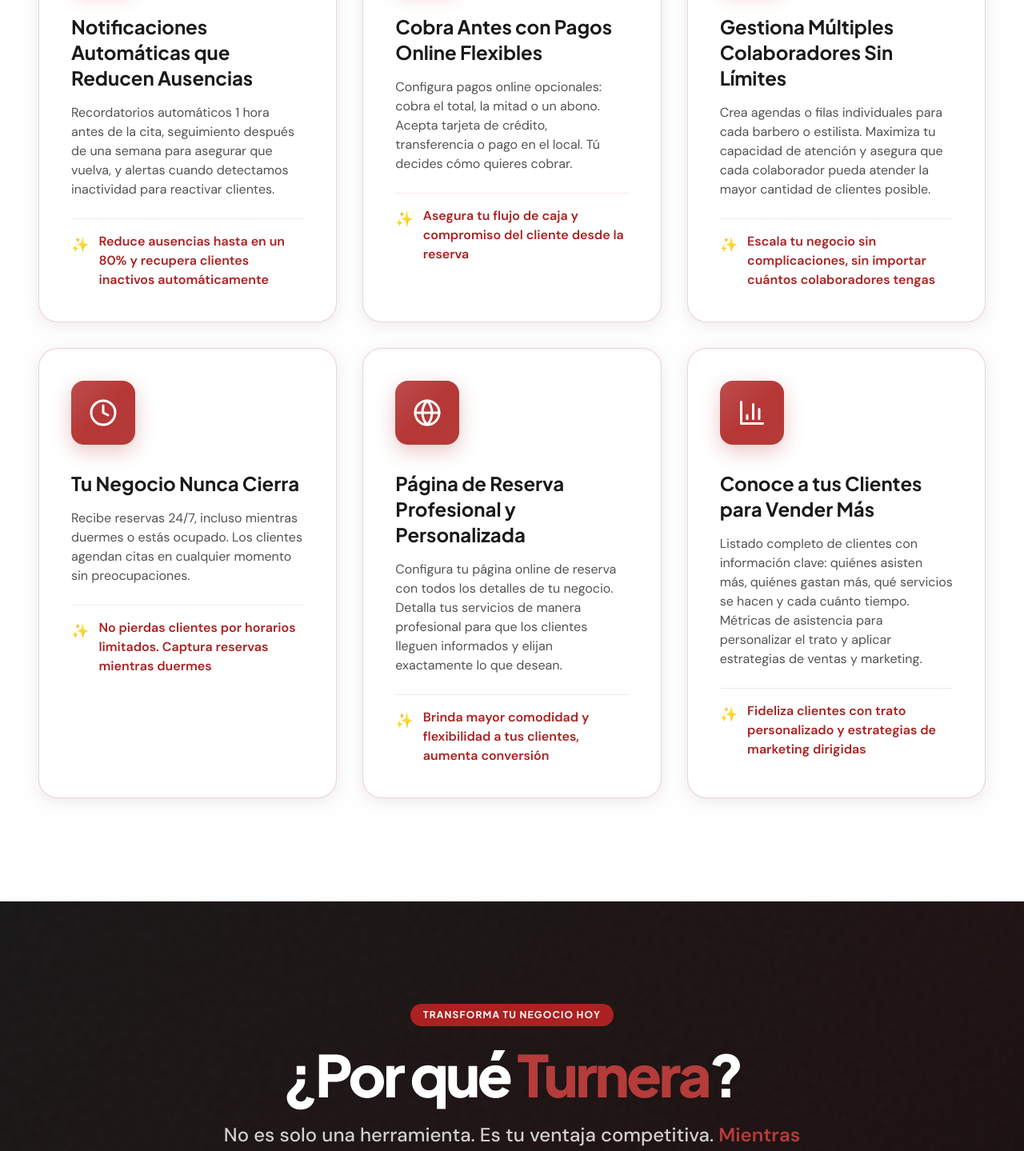
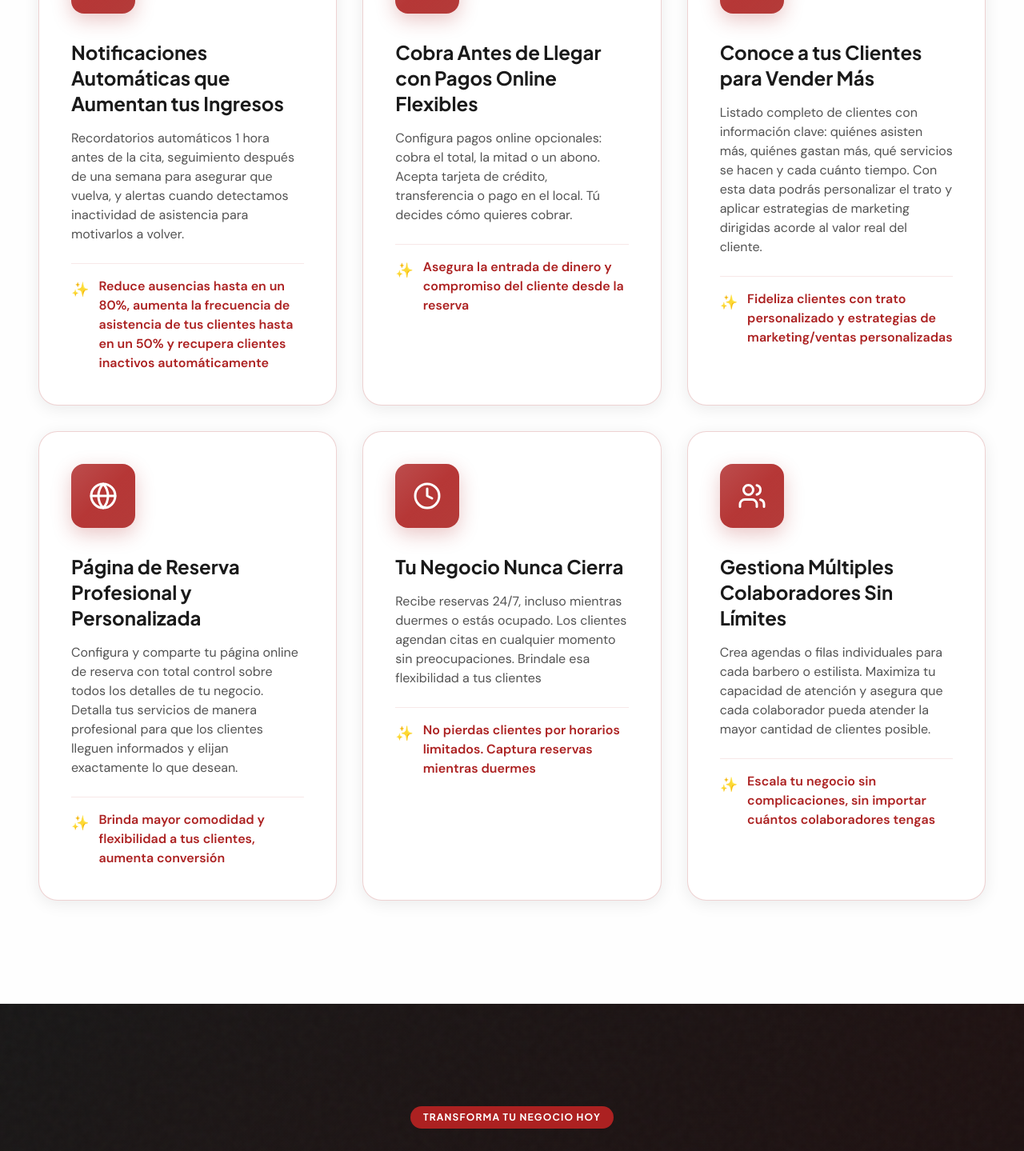
Before and after one commit to brandox02/turnera.comingsoon, a Next.js app: page / in a window 1280 px wide. Shown: the part 1480-2919 px from the top of the page at 80% size. Built offline with nearby package versions, Linux system fonts and the light colour scheme; no server answers.

Commit message:
Update Features and WhatIsTurnera components for improved messaging and clarity. Enhanced feature titles and descriptions to better convey value propositions, emphasizing client engagement and revenue growth.

```diff
--- a/components/Features.tsx
+++ b/components/Features.tsx
@@ -110,10 +110,11 @@
             ¿Por qué <span className="text-primary-light">Turnera</span>?
           </h2>
           <p className="text-xl md:text-2xl text-white/80 font-body font-medium max-w-3xl mx-auto leading-relaxed mb-12">
-            No es solo una herramienta. Es tu ventaja competitiva.{' '}
-            <span className="text-primary-light font-semibold">
-              Mientras otros pierden clientes, tú los ganas.
+            No es solo una herramienta. Es la ventaja competitiva que necesita tu barbería o salón {' '}
+            <span className="text-primary-light font-semibold text-xl md:text-2xl">
+              para ganar clientes y aumentar tus ingresos.
             </span>
+            {' '}
           </p>
         </div>
 
--- a/components/WhatIsTurnera.tsx
+++ b/components/WhatIsTurnera.tsx
@@ -13,18 +13,40 @@
 const features = [
   {
     icon: Bell,
-    title: 'Notificaciones Automáticas que Reducen Ausencias',
+    title: 'Notificaciones Automáticas que Aumentan tus Ingresos',
     description:
-      'Recordatorios automáticos 1 hora antes de la cita, seguimiento después de una semana para asegurar que vuelva, y alertas cuando detectamos inactividad para reactivar clientes.',
-    highlight: 'Reduce ausencias hasta en un 80% y recupera clientes inactivos automáticamente',
+      'Recordatorios automáticos 1 hora antes de la cita, seguimiento después de una semana para asegurar que vuelva, y alertas cuando detectamos inactividad de asistencia para motivarlos a volver.',
+    highlight: 'Reduce ausencias hasta en un 80%, aumenta la frecuencia de asistencia de tus clientes hasta en un 50% y recupera clientes inactivos automáticamente',
   },
   {
     icon: CreditCard,
-    title: 'Cobra Antes con Pagos Online Flexibles',
+    title: 'Cobra Antes de Llegar con Pagos Online Flexibles',
     description:
       'Configura pagos online opcionales: cobra el total, la mitad o un abono. Acepta tarjeta de crédito, transferencia o pago en el local. Tú decides cómo quieres cobrar.',
-    highlight: 'Asegura tu flujo de caja y compromiso del cliente desde la reserva',
+    highlight: 'Asegura la entrada de dinero y compromiso del cliente desde la reserva',
   },
+  {
+    icon: BarChart3,
+    title: 'Conoce a tus Clientes para Vender Más',
+    description:
+      'Listado completo de clientes con información clave: quiénes asisten más, quiénes gastan más, qué servicios se hacen y cada cuánto tiempo. Con esta data podrás personalizar el trato y aplicar estrategias de marketing dirigidas acorde al valor real del cliente.',
+    highlight: 'Fideliza clientes con trato personalizado y estrategias de marketing/ventas personalizadas',
+  },
+  {
+    icon: Globe,
+    title: 'Página de Reserva Profesional y Personalizada',
+    description:
+      'Configura y comparte tu página online de reserva con total control sobre todos los detalles de tu negocio. Detalla tus servicios de manera profesional para que los clientes lleguen informados y elijan exactamente lo que desean.',
+    highlight: 'Brinda mayor comodidad y flexibilidad a tus clientes, aumenta conversión',
+  },
+  {
+    icon: Clock,
+    title: 'Tu Negocio Nunca Cierra',
+    description:
+      'Recibe reservas 24/7, incluso mientras duermes o estás ocupado. Los clientes agendan citas en cualquier momento sin preocupaciones. Brindale esa flexibilidad a tus clientes',
+    highlight: 'No pierdas clientes por horarios limitados. Captura reservas mientras duermes',
+  },
+
   {
     icon: Users,
     title: 'Gestiona Múltiples Colaboradores Sin Límites',
@@ -32,27 +54,8 @@
       'Crea agendas o filas individuales para cada barbero o estilista. Maximiza tu capacidad de atención y asegura que cada colaborador pueda atender la mayor cantidad de clientes posible.',
     highlight: 'Escala tu negocio sin complicaciones, sin importar cuántos colaboradores tengas',
   },
-  {
-    icon: Clock,
-    title: 'Tu Negocio Nunca Cierra',
-    description:
-      'Recibe reservas 24/7, incluso mientras duermes o estás ocupado. Los clientes agendan citas en cualquier momento sin preocupaciones.',
-    highlight: 'No pierdas clientes por horarios limitados. Captura reservas mientras duermes',
-  },
-  {
-    icon: Globe,
-    title: 'Página de Reserva Profesional y Personalizada',
-    description:
-      'Configura tu página online de reserva con todos los detalles de tu negocio. Detalla tus servicios de manera profesional para que los clientes lleguen informados y elijan exactamente lo que desean.',
-    highlight: 'Brinda mayor comodidad y flexibilidad a tus clientes, aumenta conversión',
-  },
-  {
-    icon: BarChart3,
-    title: 'Conoce a tus Clientes para Vender Más',
-    description:
-      'Listado completo de clientes con información clave: quiénes asisten más, quiénes gastan más, qué servicios se hacen y cada cuánto tiempo. Métricas de asistencia para personalizar el trato y aplicar estrategias de ventas y marketing.',
-    highlight: 'Fideliza clientes con trato personalizado y estrategias de marketing dirigidas',
-  },
+
+
 ];
 
 export default function WhatIsTurnera() {
@@ -71,7 +74,7 @@
           </h2>
           <p className="text-xl md:text-2xl text-text/70 font-body font-medium max-w-3xl mx-auto leading-relaxed mb-6">
             Una aplicación fácil de usar que resuelve los problemas reales de tu negocio desde tu celular.
-            Automatiza reservas, reduce ausencias y te ayuda a ganar más dinero.
+            Automatiza reservas, reduce ausencias, incrementa tus ingresos y mejora la experiencia y fidelidad de tus clientes.
           </p>
           {/* Mención de App Móvil */}
           {false && < div className="inline-flex items-center gap-3 px-6 py-3 bg-gradient-to-r from-primary/10 via-primary/5 to-primary-light/10 border border-primary/20 rounded-full shadow-[0_4px_20px_rgba(172,33,33,0.1)] hover:shadow-[0_6px_30px_rgba(172,33,33,0.15)] transition-all duration-300 hover:scale-105">
```
